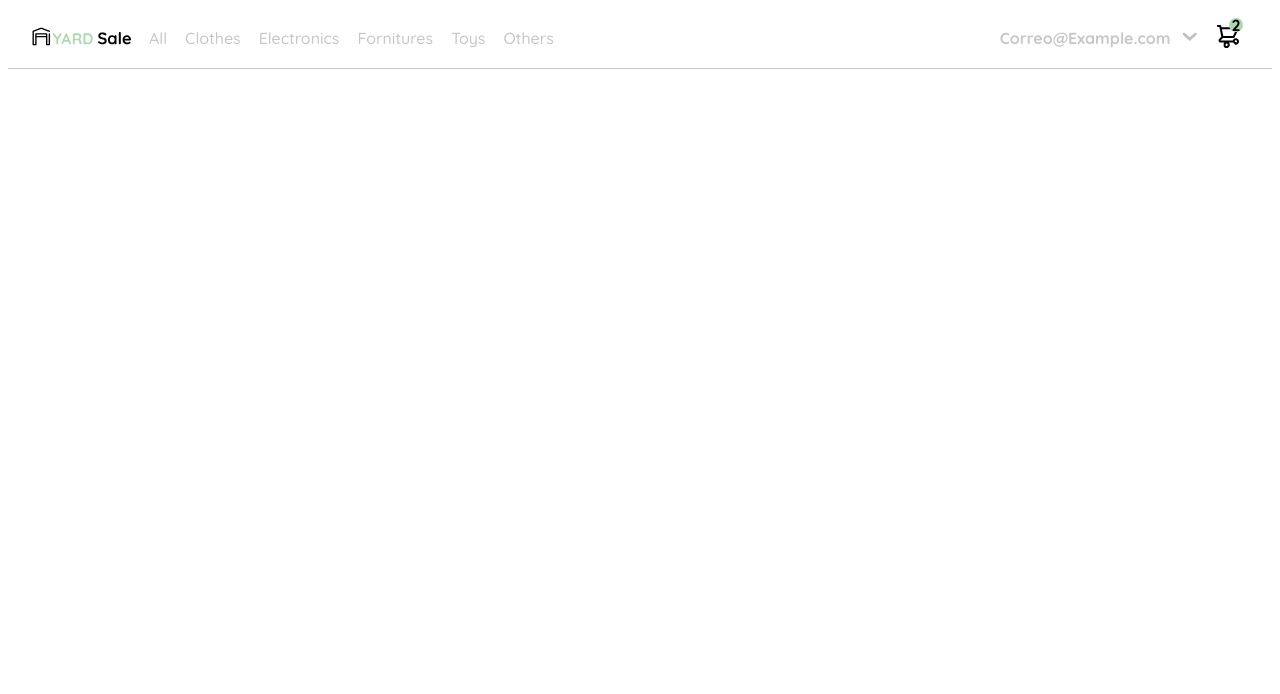
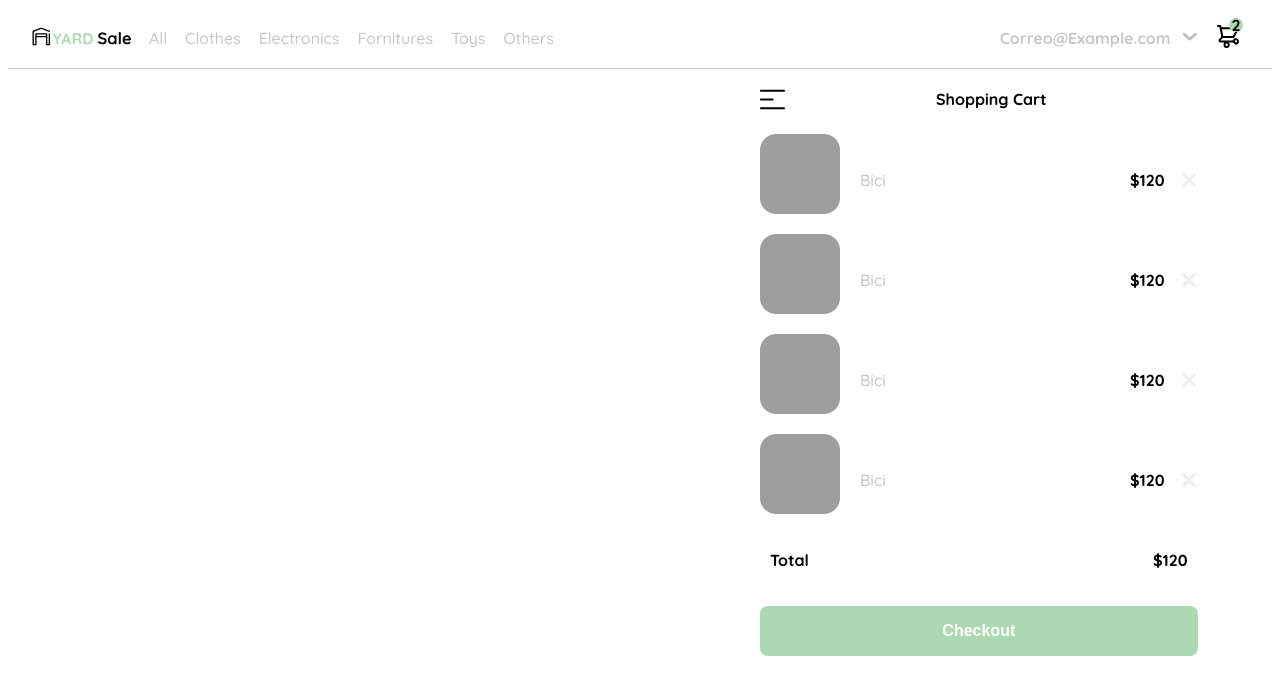
Before and after one commit to Eduin-p/Practica-1-html-css-js, a plain HTML site: page index.html in a window 1280 px wide. Drawn offline with Linux system fonts and the light colour scheme; grey boxes are pictures that could not be loaded.

Commit message:
se agrego aside shoppingCart

```diff
--- a/index.html
+++ b/index.html
@@ -107,6 +107,65 @@
         </div>
           <!--fin menu mobile-  -->
         </div>
+        <aside class="my-orders">
+            <div class="menu-container">
+                <figure >
+                    <img src="./icons/icon_menu.svg" alt="menu">
+                </figure>
+                <div>
+                    <h1>Shopping Cart</h1>
+                </div>
+            </div>
+            <section class="main-container">
+                <div class="cards-container">
+                    <div class="product-card">
+                        <img src="https://images.pexels.com/photos/1855349/pexels-photo-1855349.jpeg?auto=compress&cs=tinysrgb&w=1260&h=750&dpr=1" alt="Product">
+                        <div class="product-info">
+                            <p>Bici</p>
+                            <p>$120</p>
+                        </div>
+                        <figure class="delete">
+                            <img src="./icons/icon_close.png" alt="Delete">
+                        </figure>
+                    </div>
+                    <div class="product-card">
+                        <img src="https://images.pexels.com/photos/1855349/pexels-photo-1855349.jpeg?auto=compress&cs=tinysrgb&w=1260&h=750&dpr=1" alt="Product">
+                        <div class="product-info">
+                            <p>Bici</p>
+                            <p>$120</p>
+                        </div>
+                        <figure class="delete">
+                            <img src="./icons/icon_close.png" alt="Delete">
+                        </figure>
+                    </div>
+                    <div class="product-card">
+                        <img src="https://images.pexels.com/photos/1855349/pexels-photo-1855349.jpeg?auto=compress&cs=tinysrgb&w=1260&h=750&dpr=1" alt="Product">
+                        <div class="product-info">
+                            <p>Bici</p>
+                            <p>$120</p>
+                        </div>
+                        <figure class="delete">
+                            <img src="./icons/icon_close.png" alt="Delete">
+                        </figure>
+                    </div>
+                    <div class="product-card">
+                        <img src="https://images.pexels.com/photos/1855349/pexels-photo-1855349.jpeg?auto=compress&cs=tinysrgb&w=1260&h=750&dpr=1" alt="Product">
+                        <div class="product-info">
+                            <p>Bici</p>
+                            <p>$120</p>
+                        </div>
+                        <figure class="delete">
+                            <img src="./icons/icon_close.png" alt="Delete">
+                        </figure>
+                    </div>
+                </div>
+                <div class="total">
+                    <p>Total</p>
+                    <p>$120</p>
+                </div>
+                <button class="primary-button checkout">Checkout</button>
+            </section>
+        </aside>
         <script src="./js/main.js"></script>
     </body>
 </html>
--- a/style/style.css
+++ b/style/style.css
@@ -165,7 +165,109 @@ body {
     border-top: 1px solid var(--very-light-pink);
 }
 /* ------------fin menu mobile-------------- */
+/* -----------shopping cart ------------ */
+.my-orders{
+    display: flex;
+    align-items: center;
+    flex-direction: column;
+    width: 38vw;
+    height: 100vh;
+    margin-right: 50px;
+    margin-left: auto;
 
+}
+.menu-container{
+    display:flex;
+    position: relative;
+    width: 90%;
+    top: 10px;
+    border-bottom: 2px solid var(--very-light-pink-2);
+}
+.menu-container figure{
+   margin: 10px 0 10px;
+}
+.menu-container h1{
+    margin: 10px 0 10px;
+    font-size: var(--lg);
+ }
+ .menu-container div{
+    flex-grow: 1;
+    text-align: center;
+}
+ .main-container {
+    width: 90%;
+}
+.product-card{
+    width: auto;
+    display:flex;
+    justify-content: space-between;
+    margin: 20px 0 20px 0;
+}
+.product-card  img {
+    width: 80px;
+    height: 80px;
+    border-radius: 16px;
+    object-fit: cover;
+}
+.product-info{
+    display: flex;
+    justify-content: space-between;
+    align-items: center;
+    margin: 12px 0 0 20px;
+    flex-grow: 1;
+
+}
+
+.product-info  p:nth-child(2){/*  nth.. es para indicar el hijo que quiero utilizar*/
+    font-weight: bold;
+    font-size: var(--md);
+}
+.product-info p:nth-child(1){/*  nth.. es para indicar el hijo que quiero utilizar*/
+    font-size: var(--sm);
+    color: var(--very-light-pink);
+}
+.delete {
+    display: flex;
+    align-items: center;
+    margin: 12px 0 0 15px;
+}
+.delete img{
+    width: 18px;
+    height: 18px;
+}
+.delete img:hover{
+    cursor: pointer;
+}
+.total{
+    display: flex;
+    justify-content: space-between;
+    background: var(--very-light-pink-2);
+    border-radius: 12px;
+    padding: 0 10px 0 10px;
+
+}
+.total p{
+    font-weight: bold;
+}
+.primary-button{
+    margin-top: 20px;
+    margin-bottom: 30px;
+
+    height: 50px;
+    width: 100%;
+
+    background-color: var(--hospital-green);
+    border-radius: 8px;
+    border: none;
+    color: var(--white);
+    cursor: pointer;/*para que aparezca una mano en vez de una fecha al pasar el cursor por encima del boton  */
+    font-size: var(--md);
+    font-weight: bold;/*negrilla */
+}
+@media (max-width:640px){
+
+}
+/* -----------fin shoppinCart ---------- */
 @media (max-width:640px){
     /* estilos de navbar */
     .menu{
```
Lines whose indentation alone changed are shown as unchanged.
